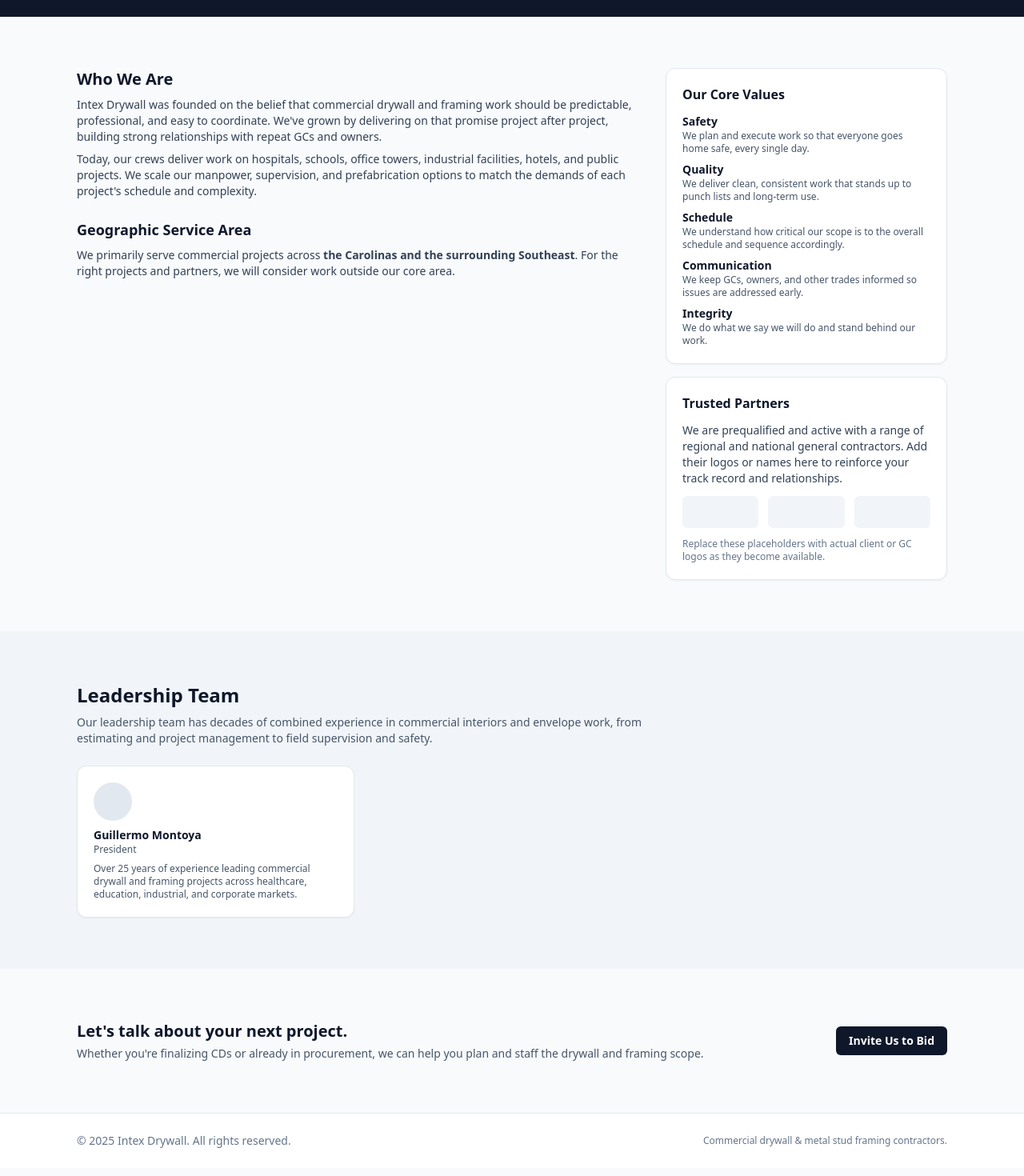
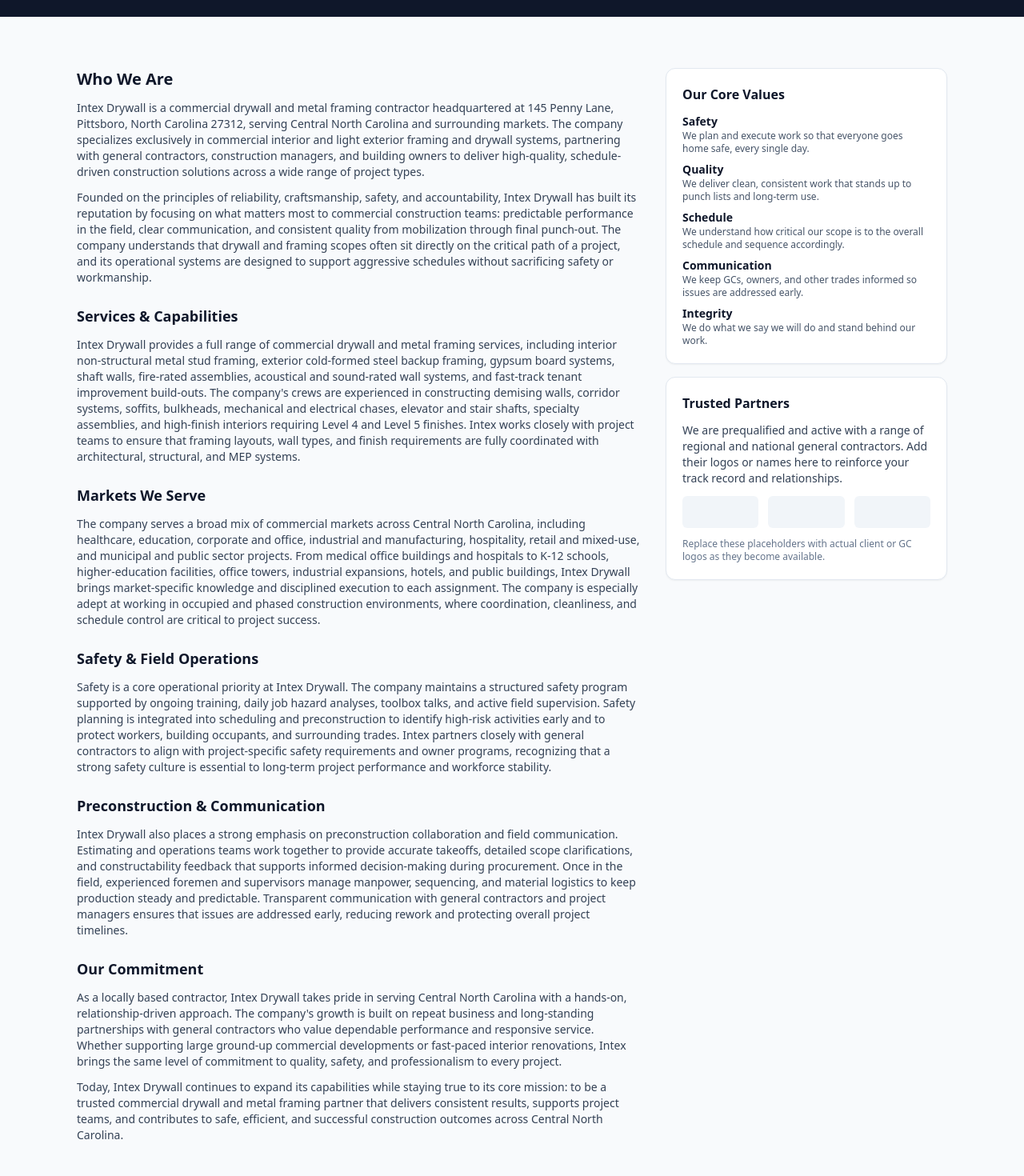
Before and after one commit to IntexRanch/intexdrywall.com, a Next.js app: page /about in a window 1280 px wide. Shown: the part 300-1770 px from the top of the page at 80% size. Built offline with nearby package versions, Linux system fonts and the light colour scheme.

Commit message:
updated contact info
contact info

```diff
--- a/app/about/page.tsx
+++ b/app/about/page.tsx
@@ -57,37 +57,63 @@
       <Section>
         <div className="grid gap-8 lg:grid-cols-[minmax(0,2fr)_minmax(0,1fr)] items-start">
           <div className="space-y-6">
-            <section className="space-y-2">
+            <section className="space-y-3">
               <h2 className="text-xl font-semibold text-slate-900">
                 Who We Are
               </h2>
               <p className="text-sm text-slate-700">
-                Intex Drywall was founded on the belief that commercial drywall
-                and framing work should be predictable, professional, and easy
-                to coordinate. We&apos;ve grown by delivering on that promise
-                project after project, building strong relationships with repeat
-                GCs and owners.
+                Intex Drywall is a commercial drywall and metal framing contractor headquartered at 145 Penny Lane, Pittsboro, North Carolina 27312, serving Central North Carolina and surrounding markets. The company specializes exclusively in commercial interior and light exterior framing and drywall systems, partnering with general contractors, construction managers, and building owners to deliver high-quality, schedule-driven construction solutions across a wide range of project types.
               </p>
               <p className="text-sm text-slate-700">
-                Today, our crews deliver work on hospitals, schools, office
-                towers, industrial facilities, hotels, and public projects. We
-                scale our manpower, supervision, and prefabrication options to
-                match the demands of each project&apos;s schedule and
-                complexity.
+                Founded on the principles of reliability, craftsmanship, safety, and accountability, Intex Drywall has built its reputation by focusing on what matters most to commercial construction teams: predictable performance in the field, clear communication, and consistent quality from mobilization through final punch-out. The company understands that drywall and framing scopes often sit directly on the critical path of a project, and its operational systems are designed to support aggressive schedules without sacrificing safety or workmanship.
               </p>
             </section>
 
-            <section className="space-y-2">
+            <section className="space-y-3">
               <h3 className="text-lg font-semibold text-slate-900">
-                Geographic Service Area
+                Services & Capabilities
               </h3>
               <p className="text-sm text-slate-700">
-                We primarily serve commercial projects across{" "}
-                <span className="font-semibold">
-                  the Carolinas and the surrounding Southeast
-                </span>
-                . For the right projects and partners, we will consider work
-                outside our core area.
+                Intex Drywall provides a full range of commercial drywall and metal framing services, including interior non-structural metal stud framing, exterior cold-formed steel backup framing, gypsum board systems, shaft walls, fire-rated assemblies, acoustical and sound-rated wall systems, and fast-track tenant improvement build-outs. The company&apos;s crews are experienced in constructing demising walls, corridor systems, soffits, bulkheads, mechanical and electrical chases, elevator and stair shafts, specialty assemblies, and high-finish interiors requiring Level 4 and Level 5 finishes. Intex works closely with project teams to ensure that framing layouts, wall types, and finish requirements are fully coordinated with architectural, structural, and MEP systems.
+              </p>
+            </section>
+
+            <section className="space-y-3">
+              <h3 className="text-lg font-semibold text-slate-900">
+                Markets We Serve
+              </h3>
+              <p className="text-sm text-slate-700">
+                The company serves a broad mix of commercial markets across Central North Carolina, including healthcare, education, corporate and office, industrial and manufacturing, hospitality, retail and mixed-use, and municipal and public sector projects. From medical office buildings and hospitals to K-12 schools, higher-education facilities, office towers, industrial expansions, hotels, and public buildings, Intex Drywall brings market-specific knowledge and disciplined execution to each assignment. The company is especially adept at working in occupied and phased construction environments, where coordination, cleanliness, and schedule control are critical to project success.
+              </p>
+            </section>
+
+            <section className="space-y-3">
+              <h3 className="text-lg font-semibold text-slate-900">
+                Safety & Field Operations
+              </h3>
+              <p className="text-sm text-slate-700">
+                Safety is a core operational priority at Intex Drywall. The company maintains a structured safety program supported by ongoing training, daily job hazard analyses, toolbox talks, and active field supervision. Safety planning is integrated into scheduling and preconstruction to identify high-risk activities early and to protect workers, building occupants, and surrounding trades. Intex partners closely with general contractors to align with project-specific safety requirements and owner programs, recognizing that a strong safety culture is essential to long-term project performance and workforce stability.
+              </p>
+            </section>
+
+            <section className="space-y-3">
+              <h3 className="text-lg font-semibold text-slate-900">
+                Preconstruction & Communication
+              </h3>
+              <p className="text-sm text-slate-700">
+                Intex Drywall also places a strong emphasis on preconstruction collaboration and field communication. Estimating and operations teams work together to provide accurate takeoffs, detailed scope clarifications, and constructability feedback that supports informed decision-making during procurement. Once in the field, experienced foremen and supervisors manage manpower, sequencing, and material logistics to keep production steady and predictable. Transparent communication with general contractors and project managers ensures that issues are addressed early, reducing rework and protecting overall project timelines.
+              </p>
+            </section>
+
+            <section className="space-y-3">
+              <h3 className="text-lg font-semibold text-slate-900">
+                Our Commitment
+              </h3>
+              <p className="text-sm text-slate-700">
+                As a locally based contractor, Intex Drywall takes pride in serving Central North Carolina with a hands-on, relationship-driven approach. The company&apos;s growth is built on repeat business and long-standing partnerships with general contractors who value dependable performance and responsive service. Whether supporting large ground-up commercial developments or fast-paced interior renovations, Intex brings the same level of commitment to quality, safety, and professionalism to every project.
+              </p>
+              <p className="text-sm text-slate-700">
+                Today, Intex Drywall continues to expand its capabilities while staying true to its core mission: to be a trusted commercial drywall and metal framing partner that delivers consistent results, supports project teams, and contributes to safe, efficient, and successful construction outcomes across Central North Carolina.
               </p>
             </section>
           </div>
--- a/app/invite-to-bid/page.tsx
+++ b/app/invite-to-bid/page.tsx
@@ -32,7 +32,7 @@
                 Prefer to email us directly? Send your plans and specs to:
               </p>
               <p className="mt-2 font-medium text-slate-900">
-                bids@intexdrywall.com
+                gdelgado@intexdrywalls.com
               </p>
               <p className="mt-1">
                 Office: <span className="font-medium">(919) 464-0185</span>
--- a/app/layout.tsx
+++ b/app/layout.tsx
@@ -5,9 +5,9 @@
 import { Footer } from "@/components/Footer";
 
 export const metadata: Metadata = {
-  title: "Intex Drywall | Commercial Drywall & Metal Stud Framing",
+  title: "Commercial Drywall & Metal Framing Contractor | Intex Drywall | Central NC",
   description:
-    "Intex Drywall is a commercial drywall and metal stud framing contractor serving office, healthcare, education, industrial, hospitality, and municipal projects.",
+    "Intex Drywall is a commercial drywall and metal framing contractor based in Pittsboro, NC serving Central North Carolina. Specializing in metal stud framing, drywall systems, fire-rated assemblies, and tenant improvements for healthcare, education, office, industrial, and municipal projects.",
 };
 
 export default function RootLayout({ children }: { children: ReactNode }) {
--- a/components/InviteToBidForm.tsx
+++ b/components/InviteToBidForm.tsx
@@ -60,7 +60,7 @@
     const body = encodeURIComponent(bodyLines.join("\n"));
 
     // Open the user's email client with a prefilled message.
-    window.location.href = `mailto:bids@intexdrywall.com?subject=${subject}&body=${body}`;
+    window.location.href = `mailto:gdelgado@intexdrywalls.com?subject=${subject}&body=${body}`;
 
     setFormState("success");
     form.reset();
```
